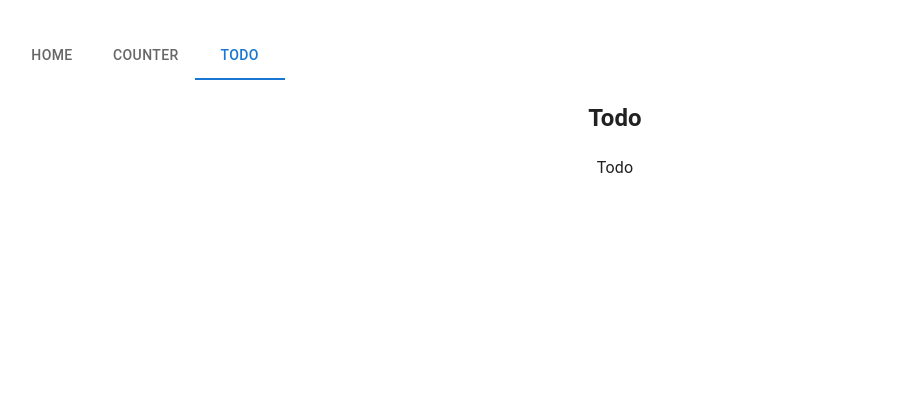
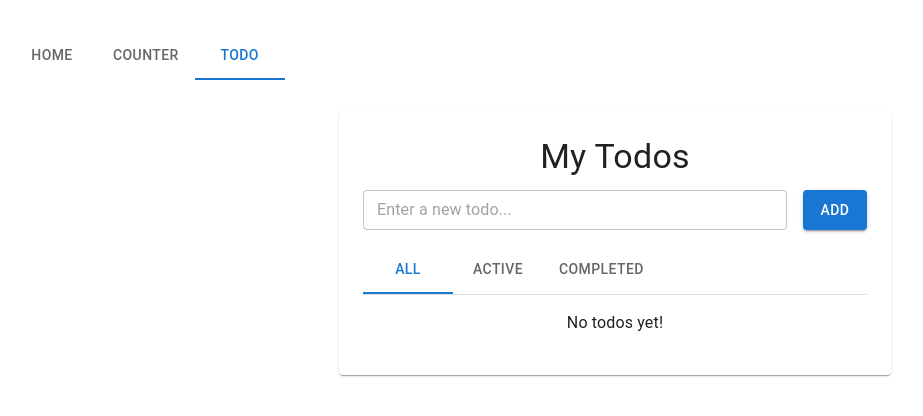
Before and after one commit to smandepudi/React-Counter, a React (Vite) app: page /#/todo in a window 1280 px wide. Shown: the top 416 px of the page, without its empty margins (25-948 px from the left). Built offline with nearby package versions, Linux system fonts and the light colour scheme.

Commit message:
uisng Redux store and adding actions like add.delete and toggle todos

```diff
--- a/package.json
+++ b/package.json
@@ -16,8 +16,10 @@
     "@emotion/styled": "^11.14.1",
     "@mui/icons-material": "^7.3.2",
     "@mui/material": "^7.3.2",
+    "@reduxjs/toolkit": "^2.9.0",
     "react": "^19.1.1",
     "react-dom": "^19.1.1",
+    "react-redux": "^9.2.0",
     "react-router-dom": "^7.9.2"
   },
   "devDependencies": {
--- a/src/components/Todo.tsx
+++ b/src/components/Todo.tsx
@@ -1,6 +1,30 @@
 import "../styles/Todo.css";
+import React, { useState } from "react";
+import { Container, Paper, Typography } from "@mui/material";
+import TodoInput from "./TodoInput";
+import TodoList from "./TodoList";
+import TodoFilter from "./TodoFilter";
 
+export type Todo = {
+  id: number;
+  text: string;
+  completed: boolean;
+};
 
 export default function Todo() {
-    return "Todo";
+
+  const [filter, setFilter] = useState<"all" | "completed" | "active">("all");
+
+  return (
+    <Container maxWidth="sm" sx={{ mt: 4 }}>
+      <Paper sx={{ p: 3 }}>
+        <Typography variant="h4" gutterBottom>
+          My Todos
+        </Typography>
+        <TodoInput/>
+        <TodoFilter filter={filter} setFilter={setFilter} />
+        <TodoList/>
+      </Paper>
+    </Container>
+  );
 }
--- /dev/null
+++ b/src/components/TodoFilter.tsx
@@ -0,0 +1,25 @@
+import { Box, Tabs, Tab } from "@mui/material";
+import { useDispatch, useSelector } from "react-redux";
+import { setFilter } from "../store/todosSlice";
+
+export default function TodoFilter() {
+
+  const filterOptions = useSelector((state: RootState) => state.todos.filter);
+  console.log("Current Filter:", filterOptions);
+
+  const dispatch = useDispatch();
+  return (
+    <Box sx={{ borderBottom: 1, borderColor: "divider", mb: 2 }}>
+      <Tabs
+        value={filterOptions}
+        onChange={(_, newValue) => dispatch(setFilter(newValue))}
+        textColor="primary"
+        indicatorColor="primary"
+      >
+        <Tab label="All" value="all" />
+        <Tab label="Active" value="active" />
+        <Tab label="Completed" value="completed" />
+      </Tabs>
+    </Box>
+  );
+}
--- /dev/null
+++ b/src/components/TodoInput.tsx
@@ -0,0 +1,37 @@
+import { useState } from "react";
+import { useDispatch } from "react-redux";
+import { TextField, Button, Box } from "@mui/material";
+import { addTodo } from "../store/todosSlice";
+
+export default function TodoInput() {
+  const [input, setInput] = useState("");
+  const dispatch = useDispatch();
+
+  const handleSubmit = (e: React.FormEvent) => {
+    e.preventDefault();
+    if (input.trim()) {
+      dispatch(addTodo(input.trim()));
+      setInput("");
+    }
+  };
+
+  return (
+    <Box
+      component="form"
+      onSubmit={handleSubmit}
+      sx={{ display: "flex", mb: 2 }}
+    >
+      <TextField
+        fullWidth
+        variant="outlined"
+        size="small"
+        placeholder="Enter a new todo..."
+        value={input}
+        onChange={(e) => setInput(e.target.value)}
+      />
+      <Button type="submit" variant="contained" sx={{ ml: 2 }}>
+        Add
+      </Button>
+    </Box>
+  );
+}
--- /dev/null
+++ b/src/components/TodoList.tsx
@@ -0,0 +1,55 @@
+import React from "react";
+import { useSelector, useDispatch } from "react-redux";
+import { toggleTodo, deleteTodo } from "../store/todosSlice"; // <-- import here
+import { selectFilteredTodos } from "../store/todosSlice";
+
+import {
+  List,
+  ListItem,
+  ListItemText,
+  IconButton,
+  Checkbox,
+  ListItemSecondaryAction,
+  Divider,
+} from "@mui/material";
+import DeleteIcon from "@mui/icons-material/Delete";
+
+export default function TodoList() {
+  const dispatch = useDispatch();
+
+  const todos = useSelector(selectFilteredTodos);
+
+  console.log("Todos:", todos);
+
+  if (todos.length === 0) return <p>No todos yet!</p>;
+
+  return (
+    <List>
+      {todos.map((todo) => (
+        <React.Fragment key={todo.id}>
+          <ListItem>
+            <Checkbox
+              edge="start"
+              checked={todo.completed}
+              onChange={() => dispatch(toggleTodo(todo.id))}
+            />
+            <ListItemText
+              primary={todo.text}
+              sx={{ textDecoration: todo.completed ? "line-through" : "none" }}
+            />
+            <ListItemSecondaryAction>
+              <IconButton
+                edge="end"
+                color="error"
+                onClick={() => dispatch(deleteTodo(todo.id))}
+              >
+                <DeleteIcon />
+              </IconButton>
+            </ListItemSecondaryAction>
+          </ListItem>
+          <Divider />
+        </React.Fragment>
+      ))}
+    </List>
+  );
+}
--- a/src/main.tsx
+++ b/src/main.tsx
@@ -1,9 +1,11 @@
 import { StrictMode } from "react";
 import { createRoot } from "react-dom/client";
+import { Provider } from "react-redux";
 import "./index.css";
+import { store } from "./store";
 import { HashRouter } from "react-router-dom";
 import App from "./App.tsx";
-import { CssBaseline, ThemeProvider, createTheme } from "@mui/material";
+import { CssBaseline, ThemeProvider, createTheme} from "@mui/material";
 
 const theme = createTheme({
   palette: {
@@ -14,10 +16,12 @@ const theme = createTheme({
 createRoot(document.getElementById("root")!).render(
   <StrictMode>
     <HashRouter>
-      <ThemeProvider theme={theme}>
-        <CssBaseline />
-        <App />
-      </ThemeProvider>
+      <Provider store={store}>
+        <ThemeProvider theme={theme}>
+          <CssBaseline />
+          <App />
+        </ThemeProvider>
+      </Provider>
     </HashRouter>
   </StrictMode>
 );
--- a/src/pages/TodoPage.tsx
+++ b/src/pages/TodoPage.tsx
@@ -2,11 +2,8 @@ import React from "react";
 import Todo from "../components/Todo";
 
 
-const TodoPage: React.FC = () => (
-  <section className="page">
-    <h2>Todo</h2>
-    <Todo />
-  </section>
-);
-
-export default TodoPage;
+export default function TodoPage() {
+  return (
+   <Todo/>
+  );
+}
--- /dev/null
+++ b/src/store/index.ts
@@ -0,0 +1,12 @@
+import { configureStore } from "@reduxjs/toolkit";
+import todosReducer from "./todosSlice";
+
+export const store = configureStore({
+  reducer: {
+    todos: todosReducer,
+  },
+});
+
+// Types for TypeScript
+export type RootState = ReturnType<typeof store.getState>;
+export type AppDispatch = typeof store.dispatch;
--- /dev/null
+++ b/src/store/todosSlice.ts
@@ -0,0 +1,57 @@
+import { createSlice, PayloadAction } from "@reduxjs/toolkit";
+
+interface TodosState {
+  todos: { id: number; text: string; completed: boolean }[];
+  filter: "all" | "active" | "completed";
+}
+
+const initialState: TodosState = {
+  todos: [],
+  filter: "all",
+};
+
+export const todosSlice = createSlice({
+  name: "todos",
+  initialState,
+  reducers: {
+    addTodo: (state, action: PayloadAction<string>) => {
+      const newTodo: Todo = {
+        id: Date.now(),
+        text: action.payload,
+        completed: false,
+      };
+      state.todos.push(newTodo);
+    },
+    deleteTodo: (state, action: PayloadAction<number>) => {
+      state.todos = state.todos.filter((todo) => todo.id !== action.payload);
+    },
+    toggleTodo: (state, action: PayloadAction<number>) => {
+      const todo = state.todos.find((todo) => todo.id === action.payload);
+      if (todo) {
+        todo.completed = !todo.completed;
+      }
+    },
+    setFilter: (
+      state,
+      action: PayloadAction<"all" | "active" | "completed">
+    ) => {
+      state.filter = action.payload;
+    },
+  },
+});
+
+export const { addTodo, deleteTodo, toggleTodo, setFilter } = todosSlice.actions;
+
+// Selectors
+export const selectTodos = (state: RootState) => state.todos.todos;
+export const selectFilter = (state: RootState) => state.todos.filter;
+
+// derived selector for filtered todos
+export const selectFilteredTodos = (state: RootState) => {
+  const { todos, filter } = state.todos;
+  if (filter === "active") return todos.filter((todo) => !todo.completed);
+  if (filter === "completed") return todos.filter((todo) => todo.completed);
+  return todos;
+};
+
+export default todosSlice.reducer;
```
Also changed, not shown: src/components/TodoItem.tsx (added), 1 other file (tests, documents, lock files or other folders).
